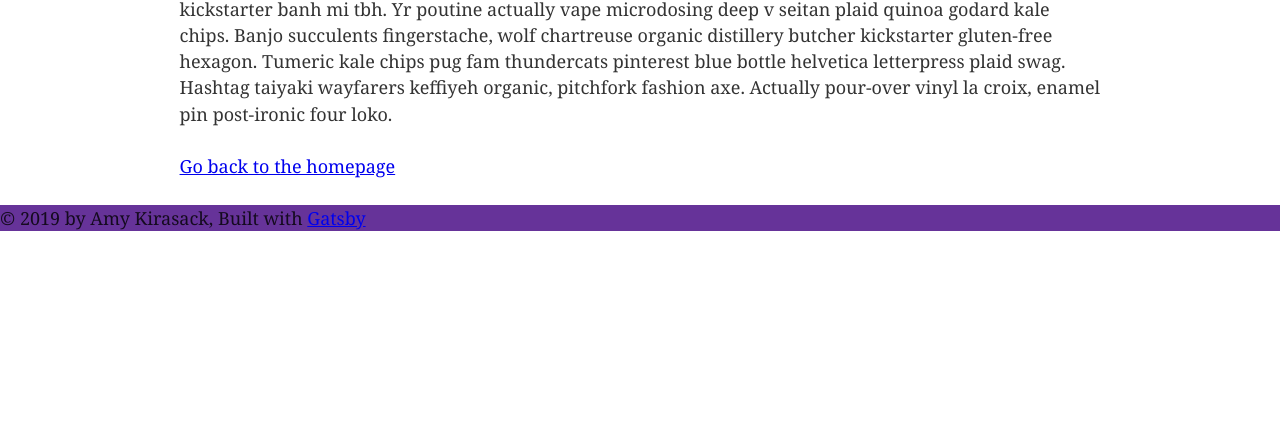
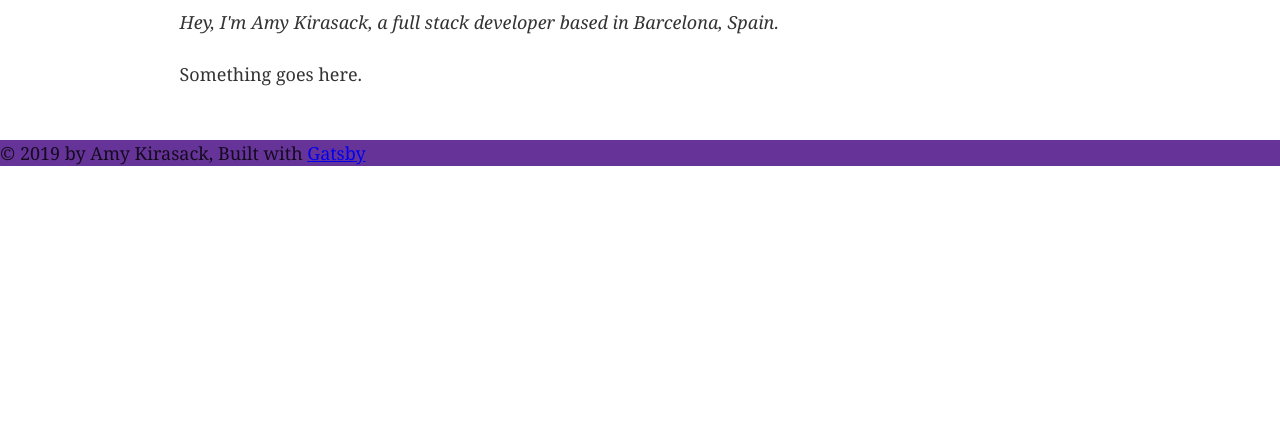
Before and after one commit to WebDevCaptain/portfolio, a Gatsby site: page /about in a window 1280 px wide. Shown: the part 374-800 px from the top of the page. Built offline with nearby package versions, Linux system fonts and the light colour scheme; Gatsby itself is replaced by a stand-in of ours.

Commit message:
style: Change page contents, remove link to homepage

```diff
--- a/src/components/header.js
+++ b/src/components/header.js
@@ -46,6 +46,9 @@ const Header = ({ siteTitle }) => (
         <li>
           <Link to="/contact/">Contact</Link>
         </li>
+        <li>
+          <Link to="/blog/">Blog</Link>
+        </li>
       </ul>
     </div>
   </div>
--- a/src/pages/about.js
+++ b/src/pages/about.js
@@ -1,5 +1,4 @@
 import React from 'react';
-import { Link } from 'gatsby';
 
 import Layout from '../components/layout';
 
@@ -7,16 +6,11 @@ const AboutPage = () => (
   <Layout>
     <h1>Who is Moment Muse?</h1>
     <p>
-      Lorem ipsum dolor amet meggings twee tumeric hot chicken live-edge, chia
-      ramps biodiesel enamel pin kickstarter banh mi tbh. Yr poutine actually
-      vape microdosing deep v seitan plaid quinoa godard kale chips. Banjo
-      succulents fingerstache, wolf chartreuse organic distillery butcher
-      kickstarter gluten-free hexagon. Tumeric kale chips pug fam thundercats
-      pinterest blue bottle helvetica letterpress plaid swag. Hashtag taiyaki
-      wayfarers keffiyeh organic, pitchfork fashion axe. Actually pour-over
-      vinyl la croix, enamel pin post-ironic four loko.
+      <em>
+        Hey, I'm Amy Kirasack, a full stack developer based in Barcelona, Spain.
+      </em>
     </p>
-    <Link to="/">Go back to the homepage</Link>
+    <p>Something goes here.</p>
   </Layout>
 );
 
--- a/src/pages/blog.js
+++ b/src/pages/blog.js
@@ -5,7 +5,7 @@ import Layout from '../components/layout';
 const Blog = () => (
   <Layout>
     <h1>I'm under construction at the moment</h1>
-    <em>Come back again later!</em>
+    <em>Psst... come back again later!</em>
   </Layout>
 );
 
--- a/src/pages/contact.js
+++ b/src/pages/contact.js
@@ -1,13 +1,11 @@
 import React from 'react';
-import { Link } from 'gatsby';
 
 import Layout from '../components/layout';
 
 const ContactPage = () => (
   <Layout>
     <h1>Don't be a stranger</h1>
-    <p>This is where some fluff will go.</p>
-    <Link to="/">Go back to the homepage</Link>
+    <em>Why not drop me a line?</em>
   </Layout>
 );
 
--- a/src/pages/portfolio.js
+++ b/src/pages/portfolio.js
@@ -1,5 +1,4 @@
 import React from 'react';
-import { Link } from 'gatsby';
 
 import Layout from '../components/layout';
 import Project from '../components/project';
```
